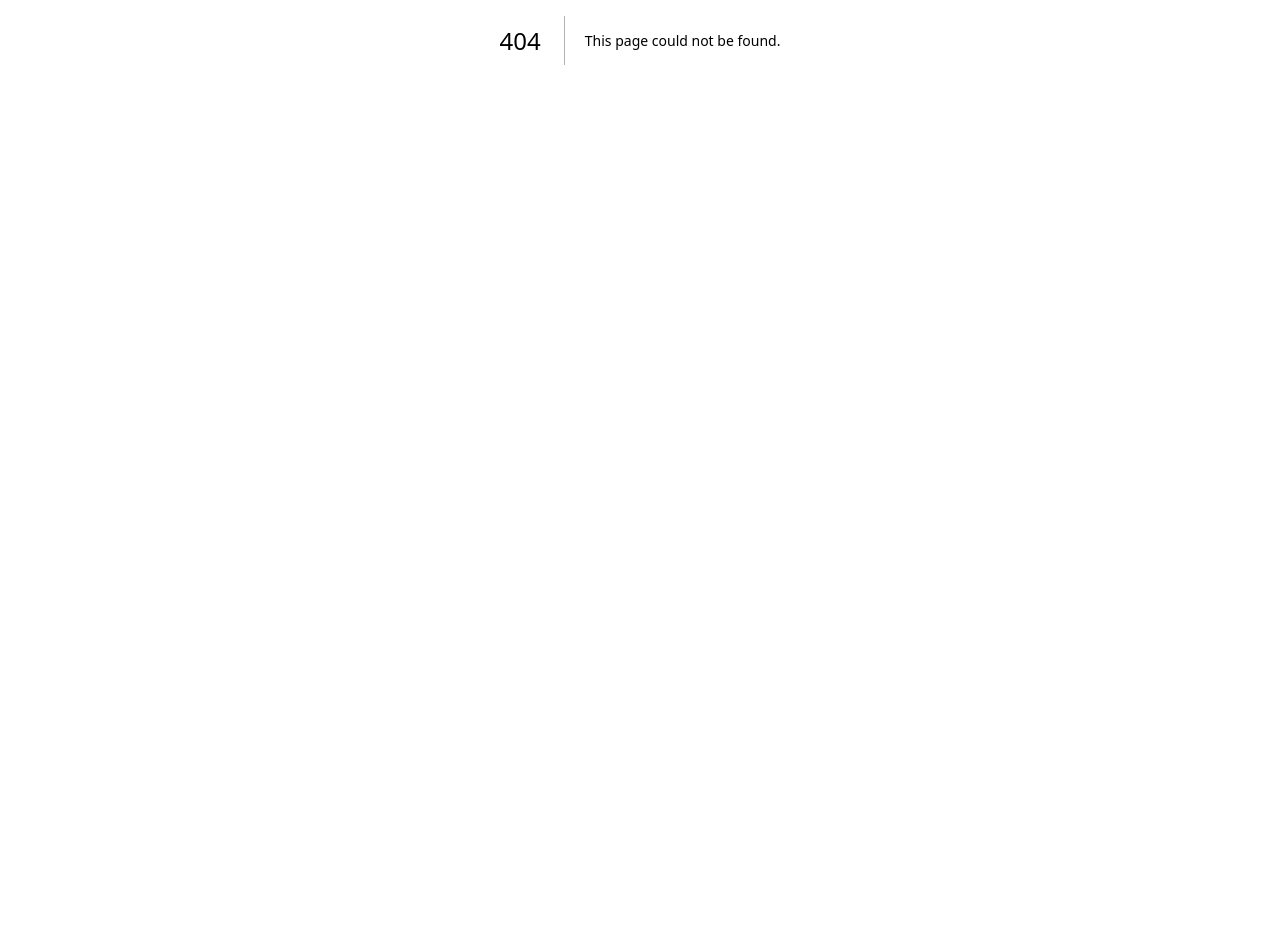
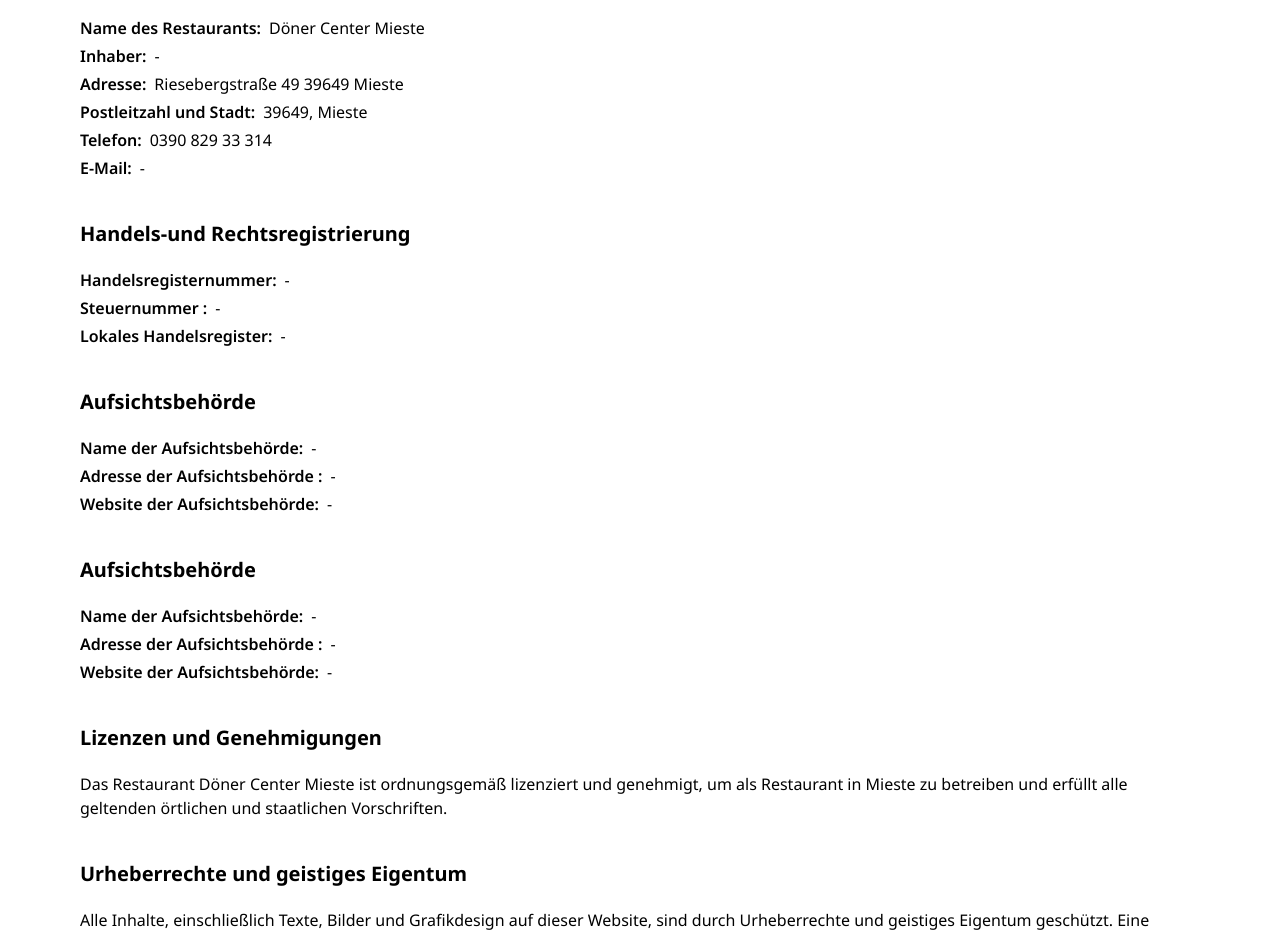
Before and after one commit to GelfisHorn/doner-center, a Next.js app: page /impressum in a window 1280 px wide. Before the commit this address had no page. Shown: the part 360-1295 px from the top of the page. Before the commit the page ends 800 px from the top, so only its background shows below. Built offline with nearby package versions, Linux system fonts and the light colour scheme; a web font is replaced by a local one.

Commit message:
Design/Datenschutz & Impressum pages

```diff
--- /dev/null
+++ b/src/pages/datenschutz.jsx
@@ -0,0 +1,45 @@
+import Layout from "./components/Layout";
+
+export default function Datenschutz() {
+    return (
+        <Layout title={"Datenschutz"}>
+            <div className={"flex flex-col gap-20 px-6 sm:px-20 py-28"}>
+                <h1 className={"text-4xl"}>Datenschutz</h1>
+                <div className={"flex flex-col gap-10"}>
+                    <p>Bei Döner Center Mieste nehmen wir den Schutz Ihrer persönlichen Daten sehr ernst. Diese Datenschutzrichtlinie soll Ihnen detaillierte Informationen darüber bieten, wie wir Ihre persönlichen Daten sammeln, verwenden und schützen, wenn Sie unsere Website besuchen oder auf andere Weise mit uns interagieren.</p>
+                    <Section title={"Sammlung personenbezogener Daten"}>
+                        <p>Wenn Sie eine Reservierung in unserem Restaurant vornehmen oder uns über unsere Website kontaktieren, können wir Informationen wie Ihren Namen, Ihre E-Mail-Adresse, Ihre Telefonnummer und persönliche Präferenzen im Zusammenhang mit Ihrem Besuch sammeln.</p>
+                    </Section>
+                    <Section title={"Verwendung Ihrer personenbezogenen Daten"}>
+                        <div className={"flex flex-col gap-2"}>
+                            <div className={"font-medium text-lg"}>Wir verwenden Ihre personenbezogenen Daten für folgende Zwecke:</div>
+                            <ul className={"list-disc pl-5"}>
+                                <li>Bearbeitung und Bestätigung Ihrer Reservierungen in unserem Restaurant.</li>
+                                <li>Senden von Bestätigungen, Erinnerungen und mit Ihrer Reservierung zusammenhängenden Mitteilungen.</li>
+                                <li>Beantwortung Ihrer Fragen und Anfragen.</li>
+                            </ul>
+                        </div>
+                    </Section>
+                    <Section title={"Sammlung personenbezogener Daten"}>
+                        <p>Wenn Sie eine Reservierung in unserem Restaurant vornehmen oder uns über unsere Website kontaktieren, können wir Informationen wie Ihren Namen, Ihre E-Mail-Adresse, Ihre Telefonnummer und persönliche Präferenzen im Zusammenhang mit Ihrem Besuch sammeln.</p>
+                    </Section>
+                    <Section title={"Kontakt"}>
+                        <p>Wenn Sie Fragen oder Bedenken hinsichtlich unserer Datenschutzrichtlinie haben, zögern Sie nicht, sich über die in unserem Kontaktbereich auf unserer Website bereitgestellten Informationen mit uns in Verbindung zu setzen.</p>
+                    </Section>
+                    <p>Datum der letzten Aktualisierung: 2023/09/01</p>
+                </div>
+            </div>
+        </Layout>
+    )
+}
+
+function Section({ title, children }) {
+    return (
+        <div className={"flex flex-col gap-5"}>
+            <div className={"text-xl font-bold"}>{title}</div>
+            <div className={"flex flex-col gap-1"}>
+                {children}
+            </div>
+        </div>
+    )
+}
--- /dev/null
+++ b/src/pages/impressum.jsx
@@ -0,0 +1,72 @@
+import Layout from "./components/Layout";
+
+export default function Impressum() {
+    return (
+        <Layout title={"Impressum"}>
+            <div className={"flex flex-col gap-20 px-6 sm:px-20 py-28"}>
+                <h1 className={"text-4xl"}>Impressum</h1>
+                <div className={"flex flex-col gap-10"}>
+                    <Section title={"Rechtliche Informationen"}>
+                        <Item name={"Name des Restaurants"} value={"Döner Center Mieste"} />
+                        <Item name={"Inhaber"} value={"-"} />
+                        <Item name={"Adresse"} value={"Riesebergstraße 49 39649 Mieste"} />
+                        <Item name={"Postleitzahl und Stadt"} value={"39649, Mieste"} />
+                        <Item name={"Telefon"} value={"0390 829 33 314"} />
+                        <Item name={"E-Mail"} value={"-"} />
+                    </Section>
+                    <Section title={"Handels-und Rechtsregistrierung"}>
+                        <Item name={"Handelsregisternummer"} value={"-"} />
+                        <Item name={"Steuernummer "} value={"-"} />
+                        <Item name={"Lokales Handelsregister"} value={"-"} />
+                    </Section>
+                    <Section title={"Aufsichtsbehörde"}>
+                        <Item name={"Name der Aufsichtsbehörde"} value={"-"} />
+                        <Item name={"Adresse der Aufsichtsbehörde "} value={"-"} />
+                        <Item name={"Website der Aufsichtsbehörde"} value={"-"} />
+                    </Section>
+                    <Section title={"Aufsichtsbehörde"}>
+                        <Item name={"Name der Aufsichtsbehörde"} value={"-"} />
+                        <Item name={"Adresse der Aufsichtsbehörde "} value={"-"} />
+                        <Item name={"Website der Aufsichtsbehörde"} value={"-"} />
+                    </Section>
+                    <Section title={"Lizenzen und Genehmigungen"}>
+                        <p>Das Restaurant Döner Center Mieste ist ordnungsgemäß lizenziert und genehmigt, um als Restaurant in Mieste zu betreiben und erfüllt alle geltenden örtlichen und staatlichen Vorschriften.</p>
+                    </Section>
+                    <Section title={"Urheberrechte und geistiges Eigentum"}>
+                        <p>Alle Inhalte, einschließlich Texte, Bilder und Grafikdesign auf dieser Website, sind durch Urheberrechte und geistiges Eigentum geschützt. Eine unbefugte Vervielfältigung oder Verwendung eines Teils des Inhalts ist strengstens untersagt, ohne die schriftliche Zustimmung des Restaurantinhabers.</p>
+                    </Section>
+                    <Section title={"Haftung für Inhalte"}>
+                        <p>Das Restaurant Döner Center Mieste übernimmt keine Verantwortung für den Inhalt externer Links, die auf dieser Website bereitgestellt werden. Die Verantwortung für den Inhalt der verlinkten Seiten liegt ausschließlich bei den Betreibern dieser Seiten.</p>
+                    </Section>
+                    <Section title={"Streitbeilegung"}>
+                        <p>Im Falle rechtlicher Streitigkeiten im Zusammenhang mit der Website des Restaurants Döner Center Mieste gilt die zuständige Gerichtsbarkeit als [Gerichtsbarkeit] und unterliegt den geltenden Gesetzen von [Geltende Gesetze].</p>
+                    </Section>
+                    <Section title={"Kontakt"}>
+                        <p>Für Fragen, Kommentare oder rechtliche Anfragen im Zusammenhang mit dem Restaurant Döner Center Mieste können Sie uns über die oben angegebene Kontaktinformation erreichen.</p>
+                    </Section>
+                    <p>Dieses Impressum wurde zuletzt aktualisiert am 2023/09/01.</p>
+                </div>
+            </div>
+        </Layout>
+    )
+}
+
+function Section({ title, children }) {
+    return (
+        <div className={"flex flex-col gap-5"}>
+            <div className={"text-xl font-bold"}>{title}</div>
+            <div className={"flex flex-col gap-1"}>
+                {children}
+            </div>
+        </div>
+    )
+}
+
+function Item({ name, value }) {
+    return (
+        <div className={"flex flex-col sm:flex-row items-start sm:gap-2"}>
+            <div className={"font-semibold whitespace-nowrap"}>{name}:</div>
+            <div>{value}</div>
+        </div>
+    )
+}
```
